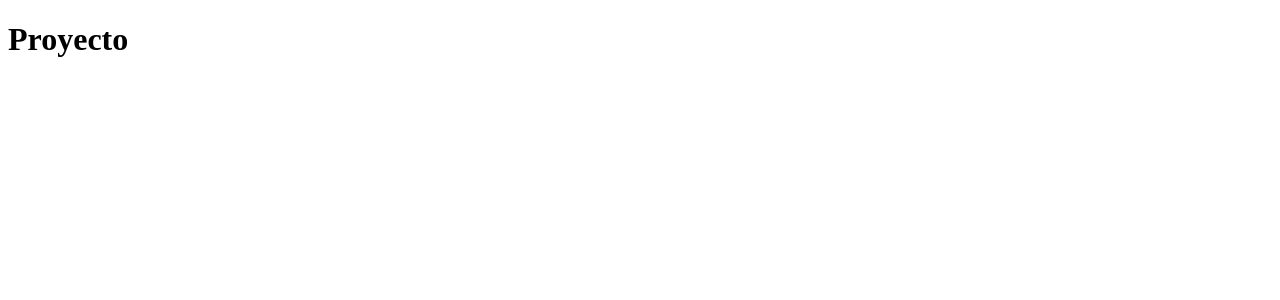
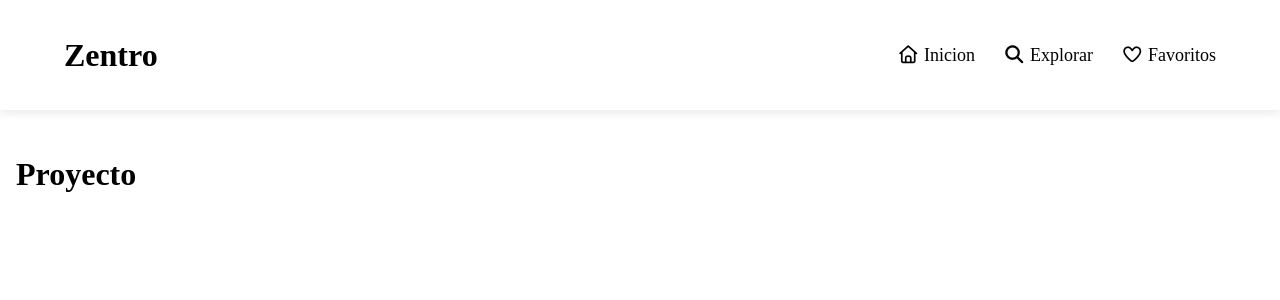
Before and after one commit to luismor98/Zentro, a Vue app: page / in a window 1280 px wide. Before the commit this address had no page. Shown: the top 300 px of the page. Built offline with nearby package versions, Linux system fonts and the light colour scheme.

Commit message:
Creacion de componente header de la pagina

```diff
--- a/index.html
+++ b/index.html
@@ -4,6 +4,7 @@
     <meta charset="UTF-8">
     <link rel="icon" href="/favicon.ico">
     <meta name="viewport" content="width=device-width, initial-scale=1.0">
+    <link rel="stylesheet" href="https://cdnjs.cloudflare.com/ajax/libs/font-awesome/7.0.1/css/all.min.css" integrity="sha512-2SwdPD6INVrV/lHTZbO2nodKhrnDdJK9/kg2XD1r9uGqPo1cUbujc+IYdlYdEErWNu69gVcYgdxlmVmzTWnetw==" crossorigin="anonymous" referrerpolicy="no-referrer" />
     <title>Zentro</title>
   </head>
   <body>
--- a/src/App.vue
+++ b/src/App.vue
@@ -1,7 +1,16 @@
-<script setup></script>
+<script setup>
+  import HeaderComp from "./components/HeaderComp.vue"
+</script>
 
 <template>
-  <h1>Proyecto</h1>
+  <body>
+   <HeaderComp></HeaderComp>
+   <h1>Proyecto</h1>
+  </body>
 </template>
 
-<style scoped></style>
+<style scoped>
+  body{
+    padding-top: 10%;
+  }
+</style>
--- /dev/null
+++ b/src/components/HeaderComp.vue
@@ -0,0 +1,91 @@
+<script setup></script>
+
+<template>
+    <header class="header-outer">
+	    <div class="header-inner responsive-wrapper">
+		<div class="header-logo">
+			<h1>Zentro</h1>
+	    </div>
+		    <nav class="header-navigation">
+			    <a href="#"> <i class="fa-regular fa-house"></i> Inicion </a>
+			    <a href="#"> <i class="fa-solid fa-magnifying-glass"></i> Explorar </a>
+			    <a href="#"> <i class="fa-regular fa-heart"></i> Favoritos </a>
+		    </nav>
+	    </div>
+    </header>
+</template>
+
+<style>
+    @import url("https://fonts.googleapis.com/css2?family=DM+Sans:wght@400;500;700&display=swap");
+
+*,
+*:after,
+*:before {
+	box-sizing: border-box;
+}
+
+:root {
+	--header-outer-height: 110px;
+	--header-inner-height: 70px;
+	--header-height-difference: calc(
+		var(--header-outer-height) - var(--header-inner-height)
+	);
+	--header-bg: #fff;
+}
+
+.responsive-wrapper {
+	width: 90%;
+	max-width: 1280px;
+	margin-left: auto;
+	margin-right: auto;
+}
+
+.header-outer {
+	height: var(--header-outer-height);
+	position: absolute;
+	top: 0;
+    left: 0;
+    right: 0;
+	display: flex;
+	align-items: center;
+
+	background-color: white;
+	box-shadow: 0 2px 10px 0 rgba(0,0,0, 0.1);
+}
+
+.header-inner {
+	height: var(--header-inner-height);
+	position: sticky;
+	top: 0;
+
+	display: flex;
+	align-items: center;
+	justify-content: space-between;
+}
+
+.header-logo img {
+	display: block;
+	height: calc(var(--header-inner-height) - 30px);
+}
+
+.header-navigation {
+	display: flex;
+	flex-wrap: wrap;
+}
+
+.header-navigation a{
+	font-size: 1.125rem;
+	color: inherit;
+	margin-left: 1.75rem;
+	position: relative;
+	font-weight: 500;
+}
+
+.header-navigation a {
+    display: inline-block;
+	font-size: 1.125rem;
+	color: inherit;
+	text-decoration: none;
+}
+
+</style>
```
